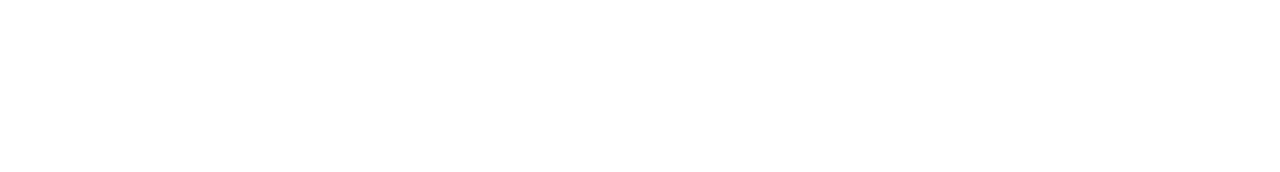
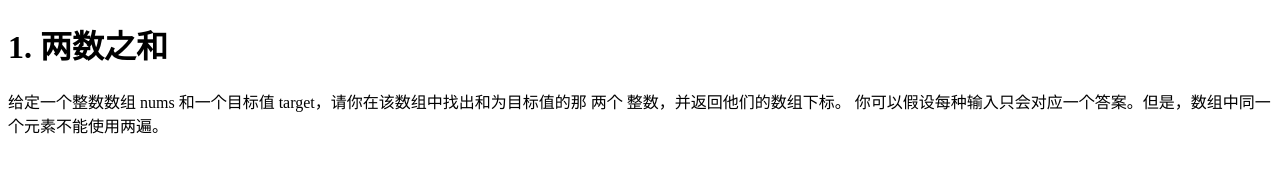
Before and after one commit to im-mic/ookii, a plain HTML site: page index.html in a window 1280 px wide. Drawn offline with Linux system fonts and the light colour scheme.

Commit message:
creating structure

```diff
--- a/index.html
+++ b/index.html
@@ -6,6 +6,12 @@
     <title>Document</title>
 </head>
 <body>
-
+    <div>
+        <h1>
+            1. 两数之和
+        </h1>
+        <p>
+            给定一个整数数组 nums 和一个目标值 target，请你在该数组中找出和为目标值的那 两个 整数，并返回他们的数组下标。
+            你可以假设每种输入只会对应一个答案。但是，数组中同一个元素不能使用两遍。
 </body>
 </html>
```
